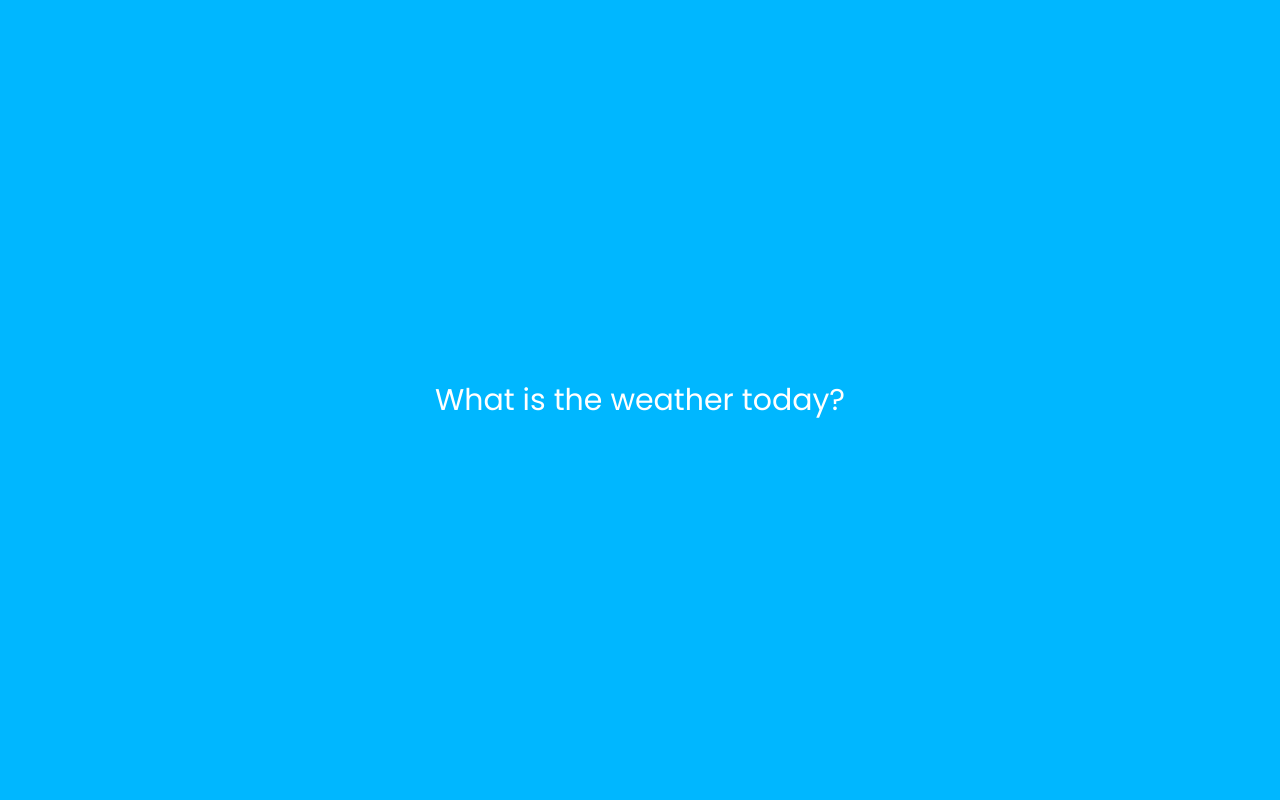
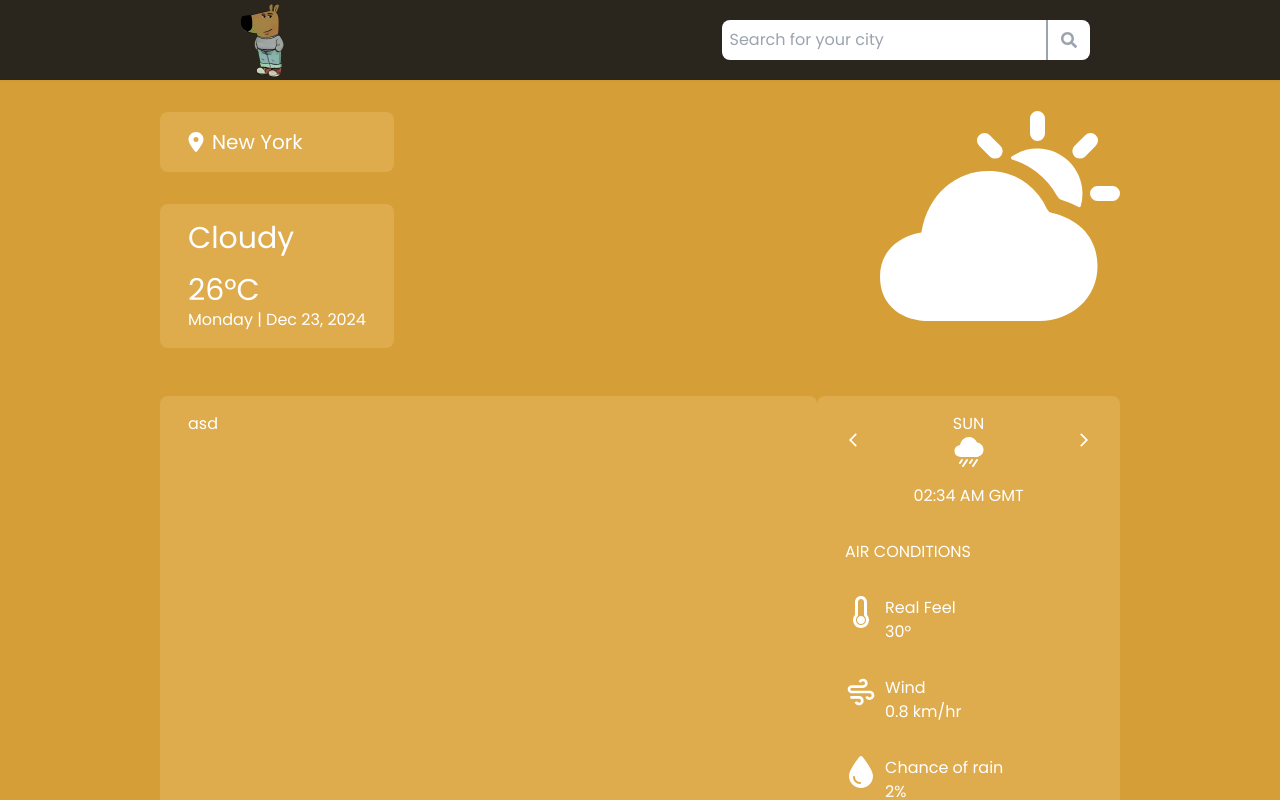
Before and after one commit to m1ssel/weather_app, a Next.js app: page / in a window 1280 px wide. Shown: the top 800 px of the page. Built offline with nearby package versions, Linux system fonts and the light colour scheme.

Commit message:
created main page

```diff
--- a/app/globals.css
+++ b/app/globals.css
@@ -1,11 +1,6 @@
 @tailwind base;
 @tailwind components;
 @tailwind utilities;
-
-:root {
-    --background: rgb(0, 183, 255);
-    --foreground: #fff;
-}
 
 * {
     padding: 0px;
@@ -14,7 +9,5 @@
 }
 
 body {
-    color: var(--foreground);
-    background: var(--background);
     font-family: Poppins, sans-serif;
 }
--- a/app/page.tsx
+++ b/app/page.tsx
@@ -1,7 +1,93 @@
+import Navbar from '@/components/navbar';
+import Slider from '@/components/slider';
+import { IoPartlySunny } from 'react-icons/io5';
+import { FaLocationDot } from 'react-icons/fa6';
+import { FaThermometerEmpty } from 'react-icons/fa';
+import { RiWindyFill } from 'react-icons/ri';
+import { FaDroplet } from 'react-icons/fa6';
+import { MdWbSunny } from 'react-icons/md';
+
 export default function Home() {
+    const options: Intl.DateTimeFormatOptions = {
+        timeZone: 'GMT',
+        timeZoneName: 'shortGeneric',
+        hour: '2-digit',
+        minute: '2-digit',
+    };
+    const time = new Date().toLocaleTimeString('en-US', options);
+    const anotherOptions: Intl.DateTimeFormatOptions = {
+        weekday: 'long',
+        day: '2-digit',
+        month: 'short',
+        year: 'numeric',
+    };
+    const currentDate = new Date().toLocaleDateString('en-US', anotherOptions);
+    const formattedDate = currentDate.replace(',', ' |');
     return (
-        <div className='text-3xl flex items-center justify-center h-screen'>
-            What is the weather today?
+        <div className='flex flex-col gap-4 bg-primary_s min-h-screen text-white'>
+            <Navbar />
+            <main>
+                <section className='flex justify-between'>
+                    <div className='ml-[10rem] rounded-lg my-4'>
+                        <div className='flex items-center gap-2 mb-[2rem] bg-secondary_s rounded-lg py-4 px-7'>
+                            <FaLocationDot className='scale-125' />
+                            <h3 className='text-xl'>New York</h3>
+                        </div>
+                        <div className='bg-secondary_s rounded-lg py-4 px-7'>
+                            <h1 className='text-3xl mb-[1rem]'>Cloudy</h1>
+                            <h2 className='text-3xl'>26°C</h2>
+                            <p>{formattedDate}</p>
+                        </div>
+                    </div>
+                    <div className='mr-[10rem]'>
+                        <IoPartlySunny className='w-[15rem] h-auto' />
+                    </div>
+                </section>
+                <section className='flex justify-between mt-[2rem]'>
+                    <div className='bg-secondary_s w-[68rem] h-[35rem] ml-[10rem] rounded-lg py-4 px-7'>
+                        asd
+                    </div>
+                    <div className='bg-secondary_s w-[30rem] mr-[10rem] rounded-lg py-4 px-7'>
+                        <div className='mb-[1rem]'>
+                            <Slider />
+                        </div>
+                        <div className='flex justify-center mb-[2rem]'>
+                            {time}
+                        </div>
+                        <div className='flex flex-col items-start gap-[2rem]'>
+                            <h4 className='uppercase'>Air Conditions</h4>
+                            <div className='flex gap-2'>
+                                <FaThermometerEmpty className='w-[2rem] h-[2rem]' />
+                                <div className='flex flex-col'>
+                                    <p>Real Feel</p>
+                                    <p>30°</p>
+                                </div>
+                            </div>
+                            <div className='flex gap-2'>
+                                <RiWindyFill className='w-[2rem] h-[2rem]' />
+                                <div className='flex flex-col'>
+                                    <p>Wind</p>
+                                    <p>0.8 km/hr</p>
+                                </div>
+                            </div>
+                            <div className='flex gap-2'>
+                                <FaDroplet className='w-[2rem] h-[2rem]' />
+                                <div className='flex flex-col'>
+                                    <p>Chance of rain</p>
+                                    <p>2%</p>
+                                </div>
+                            </div>
+                            <div className='flex gap-2'>
+                                <MdWbSunny className='w-[2rem] h-[2rem]' />
+                                <div className='flex flex-col'>
+                                    <p>UV Index</p>
+                                    <p>4</p>
+                                </div>
+                            </div>
+                        </div>
+                    </div>
+                </section>
+            </main>
         </div>
     );
 }
--- /dev/null
+++ b/components/navbar.tsx
@@ -0,0 +1,33 @@
+import React from 'react';
+import { FaSearch } from 'react-icons/fa';
+import Image from 'next/image';
+
+const Navbar = () => {
+    return (
+        <nav className='shadow-sm sticky top-0 left-0 z-50 text-white'>
+            <div className='h-20 flex items-center justify-around bg-nav'>
+                <div className=''>
+                    <Image
+                        src='/chill.webp'
+                        alt='logo'
+                        width={150}
+                        height={150}
+                    />
+                    {/* <img src='chill.jpg' alt='asd' /> */}
+                </div>
+                <div className='flex items-center bg-primary'>
+                    <input
+                        type='text'
+                        placeholder='Search for your city'
+                        className='placeholder:text-gray-400 text-black outline-none pl-2 py-2 rounded-l-lg'
+                    />
+                    <div className='flex items-center justify-center text-gray-400 p-2 h-10 w-11 border-l-[2px] border-r-0 border-t-0 border-b-0 border-solid cursor-pointer bg-white rounded-r-lg'>
+                        <FaSearch />
+                    </div>
+                </div>
+            </div>
+        </nav>
+    );
+};
+
+export default Navbar;
--- /dev/null
+++ b/components/slider.tsx
@@ -0,0 +1,23 @@
+import { MdArrowForwardIos } from 'react-icons/md';
+import { IoRainy } from 'react-icons/io5';
+
+const Slider = () => {
+    return (
+        <div className='flex items-center justify-between'>
+            <div>
+                <MdArrowForwardIos className='-scale-x-100' />
+            </div>
+            <div className='flex flex-col items-center'>
+                <div className='uppercase'>Sun</div>
+                <div>
+                    <IoRainy className='w-[2rem] h-auto' />
+                </div>
+            </div>
+            <div>
+                <MdArrowForwardIos />
+            </div>
+        </div>
+    );
+};
+
+export default Slider;
--- a/tailwind.config.ts
+++ b/tailwind.config.ts
@@ -1,16 +1,19 @@
-import type { Config } from "tailwindcss";
+import type { Config } from 'tailwindcss';
 
 export default {
     content: [
-    "./pages/**/*.{js,ts,jsx,tsx,mdx}",
-    "./components/**/*.{js,ts,jsx,tsx,mdx}",
-    "./app/**/*.{js,ts,jsx,tsx,mdx}",
+        './pages/**/*.{js,ts,jsx,tsx,mdx}',
+        './components/**/*.{js,ts,jsx,tsx,mdx}',
+        './app/**/*.{js,ts,jsx,tsx,mdx}',
     ],
     theme: {
         extend: {
             colors: {
-        background: "var(--background)",
-        foreground: "var(--foreground)",
+                primary_s: '#D69E36',
+                secondary_s: '#DEAB4D',
+                primary_n: '#403B45',
+                secondary_n: '#ACA0B7',
+                nav: '#2B261D',
             },
         },
     },
```
Also changed, not shown: package.json (+8 -6 lines), public/chill.webp (added), 1 other file (tests, documents, lock files or other folders). Lines whose indentation alone changed are shown as unchanged.
